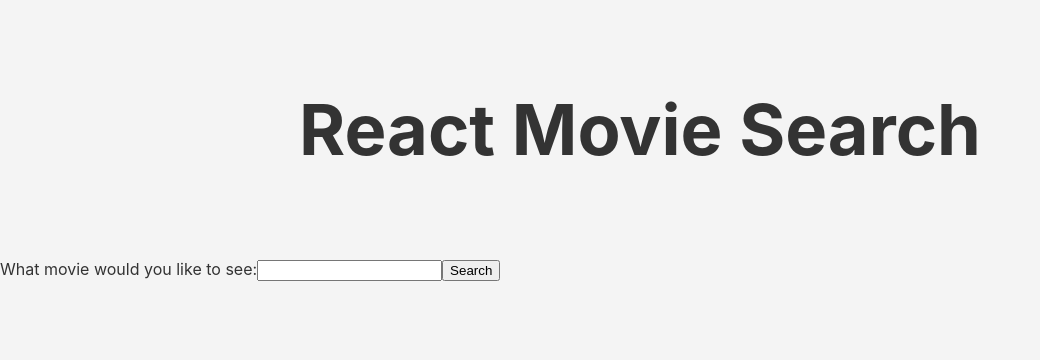
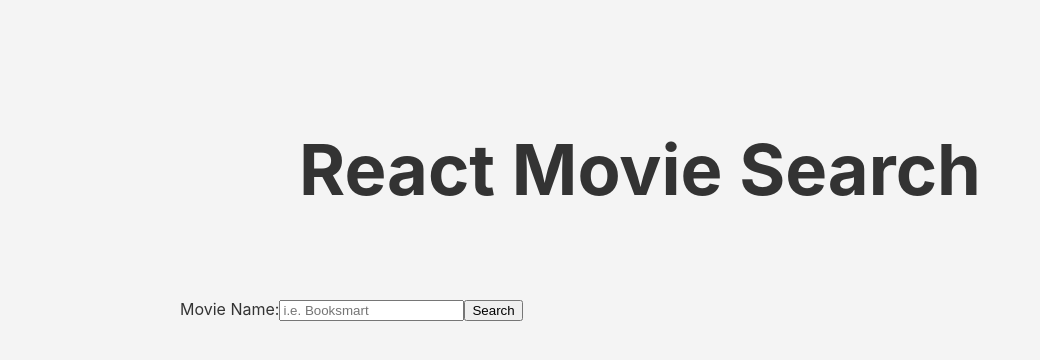
Before and after one commit to emilybowersox/react-movie-application, a React (Create React App) app: page / in a window 1280 px wide. Shown: the top 360 px of the page, without its empty margins (0-1040 px from the left). Built offline with nearby package versions, Linux system fonts and the light colour scheme.

Commit message:
styling search bar

```diff
--- a/src/index.js
+++ b/src/index.js
@@ -2,15 +2,17 @@ import React from 'react';
 import ReactDOM from 'react-dom';
 import './index.css';
 import './helloWorld.css';
-import HelloWorld from './HelloWorld';
+import PageTitle from './pageTitle';
 // import App from './App';
 import * as serviceWorker from './serviceWorker';
-import MovieSearchComponent from "./movieSearchComponent";
+import MovieSearch from "./movieSearch";
 
 ReactDOM.render(
   <React.StrictMode>
-    <HelloWorld />
-    <MovieSearchComponent />
+      <div className="container">
+    <PageTitle />
+    <MovieSearch />
+      </div>
   </React.StrictMode>,
   document.getElementById('root')
 );
--- a/src/movieSearchComponent.js
+++ b/src/movieSearch.js
@@ -1,11 +1,10 @@
 import React from "react";
 
-export default function MovieSearchComponent() {
-
+export default function MovieSearch() {
     return (
         <form action="" className="form">
-            <label htmlFor="query" className="label">What movie would you like to see:</label>
-            <input type="text" name="query"/>
+            <label htmlFor="query" className="label">Movie Name:</label>
+            <input className="input" type="text" name="query" placeholder="i.e. Booksmart"/>
             <button className="button" type="submit">Search</button>
         </form>
 
--- a/src/helloWorld.js
+++ b/src/pageTitle.js
@@ -1,8 +1,9 @@
 import React from 'react';
 import './helloWorld.css';
 
-function HelloWorld(){
+function PageTitle(){
     return (
+        //another container in index.js
         <div className="container">
         <div className="body">
             <header>
@@ -15,4 +16,4 @@ function HelloWorld(){
     );
 }
 
-export default HelloWorld;
+export default PageTitle;
```
